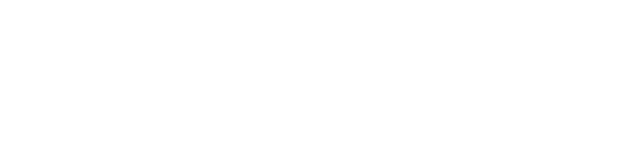
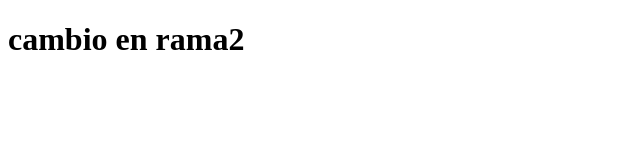
Before and after one commit to MartinCdrHs/repo_ch1, a plain HTML site: page index.html in a window 1280 px wide. Shown: the whole page, without its empty margins (0-640 px from the left). Drawn offline with Linux system fonts and the light colour scheme.

Commit message:
cambio rama2

```diff
--- a/index.html
+++ b/index.html
@@ -8,6 +8,8 @@
     </title>
 </head>
 <body>
-
+    <h1>
+        cambio en rama2
+    </h1>
 </body>
 </html>
```
